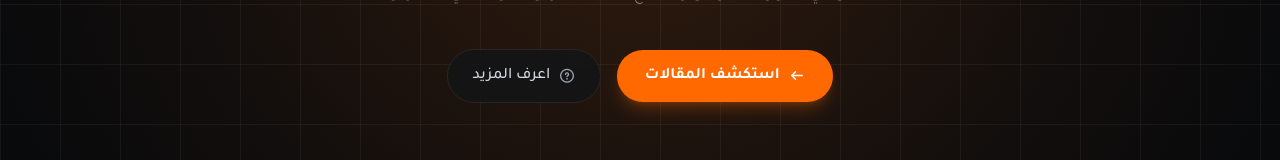
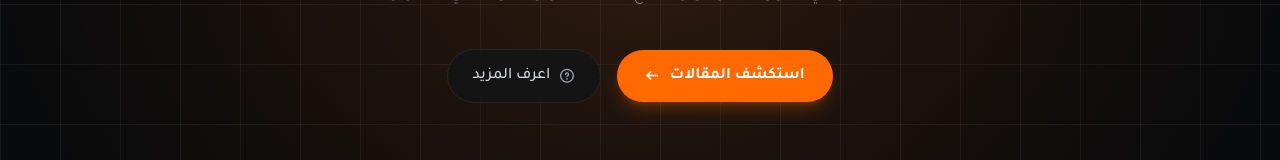
Before and after one commit to rawantaher922-byte/adasa-react-project, a React (Vite) app in the folder app1/: page / in a window 1280 px wide. Shown: the part 426-586 px from the top of the page. Built offline with nearby package versions, Linux system fonts and the light colour scheme.

Commit message:
Fix icon rendering in Home component

```diff
--- a/app1/src/Component/Home/Home.jsx
+++ b/app1/src/Component/Home/Home.jsx
@@ -195,8 +195,8 @@ export default function Home({ posts = [] }) {
           <div className="flex flex-wrap items-center justify-center gap-4 mb-16">
             <Link to="/blog" className="inline-flex items-center gap-2.5 px-7 py-3.5 rounded-full bg-orange-500 hover:bg-orange-600 text-white font-bold text-sm sm:text-base shadow-lg shadow-orange-500/25 transition-all active:scale-95"
             >
-              <i className="fa-solid fa-arrow-left text-xs"></i>
               <span>استكشف المقالات</span>
+            <i className="fa-solid fa-arrow-left text-xs"></i>
             </Link>
 
             <a href="#featured" className="inline-flex items-center gap-2 px-6 py-3.5 rounded-full bg-[#141416]/90 hover:bg-stone-800 text-gray-300 hover:text-white border border-stone-800 text-sm sm:text-base font-medium transition-all"
```
